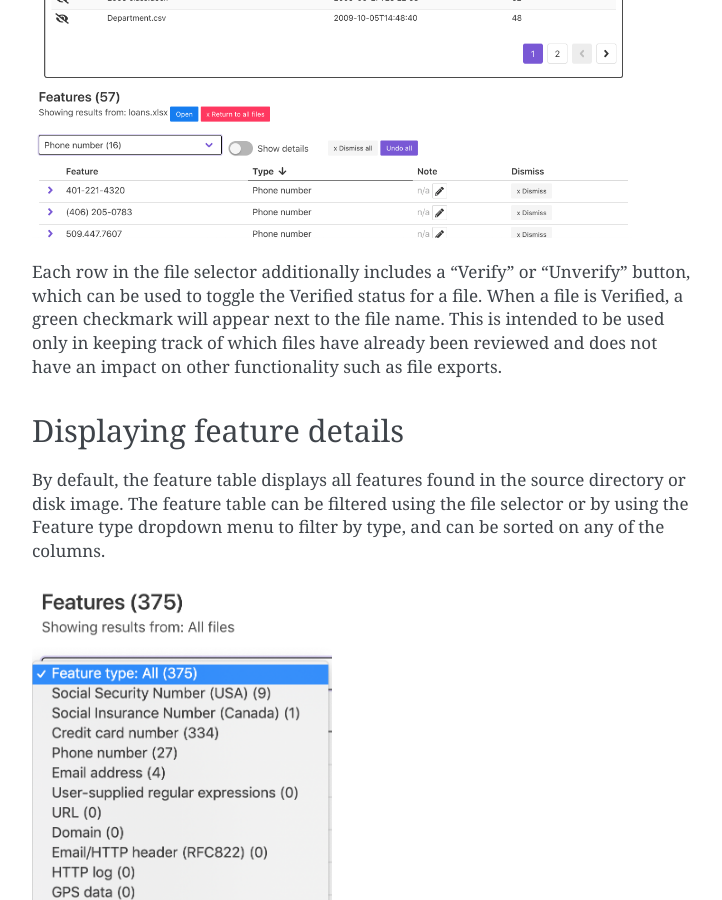
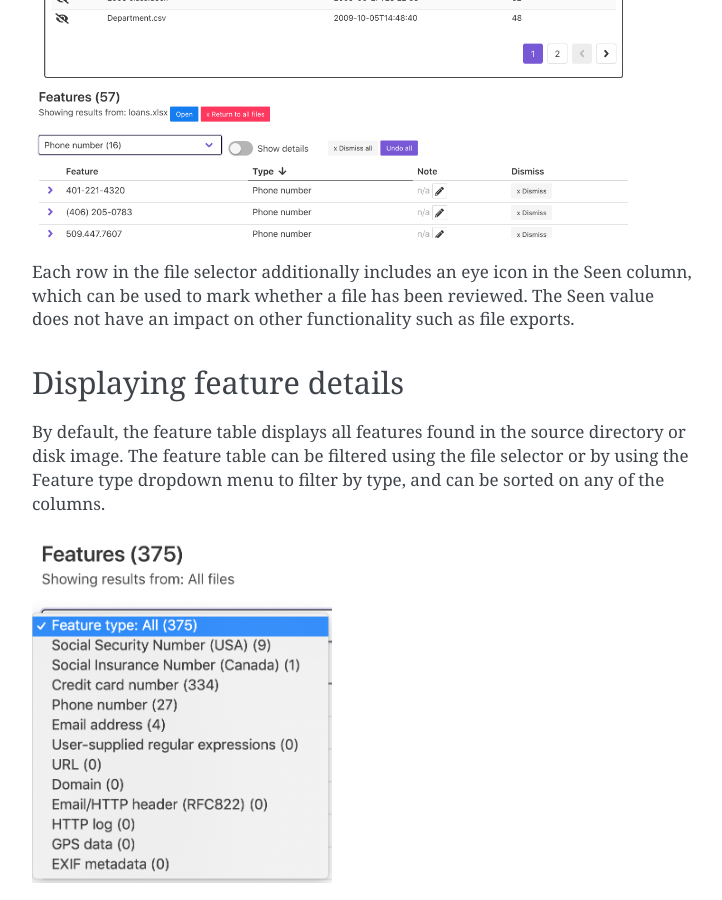
Before and after one commit to bulk-reviewer/bulk-reviewer, a Sphinx documentation site: the page built from docs/reviewdashboard.rst, in a window 1280 px wide and 900 px high, scrolled down 1607 px. Shown: the whole window, without its empty margins (388-1110 px from the left). Built offline with Sphinx 7.4.7, drawn with Linux system fonts in a browser that asks for light colours.

Commit message:
Update docs for file selector Seen column

```diff
--- a/docs/reviewdashboard.rst
+++ b/docs/reviewdashboard.rst
@@ -29,7 +29,7 @@
   :width: 600
   :alt: Image of Bulk Reviewer Review Dashboard with file selected
 
-Each row in the file selector additionally includes a "Verify" or "Unverify" button, which can be used to toggle the Verified status for a file. When a file is Verified, a green checkmark will appear next to the file name. This is intended to be used only in keeping track of which files have already been reviewed and does not have an impact on other functionality such as file exports.
+Each row in the file selector additionally includes an eye icon in the Seen column, which can be used to mark whether a file has been reviewed. The Seen value does not have an impact on other functionality such as file exports.
 
 Displaying feature details
 ---------------------------
```
